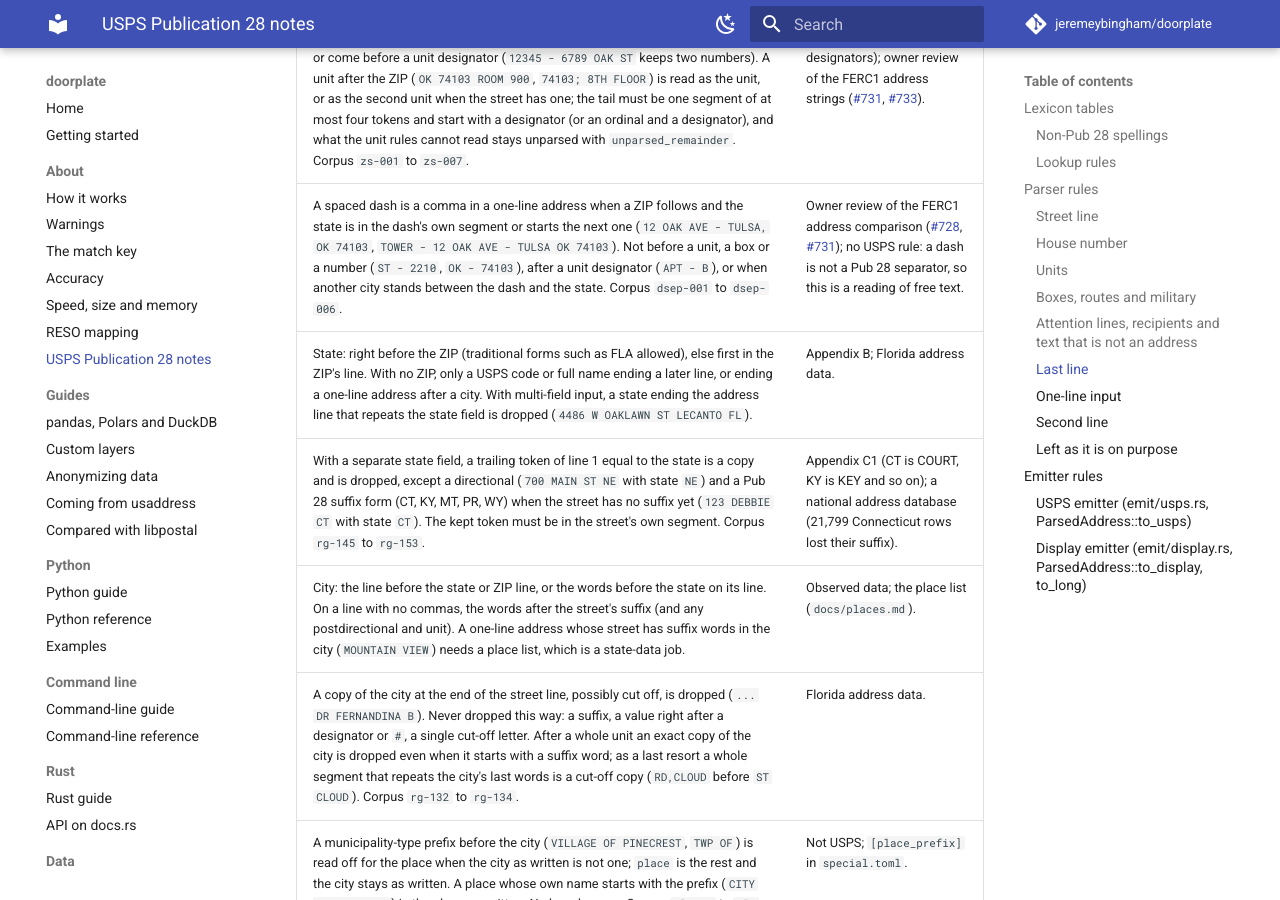
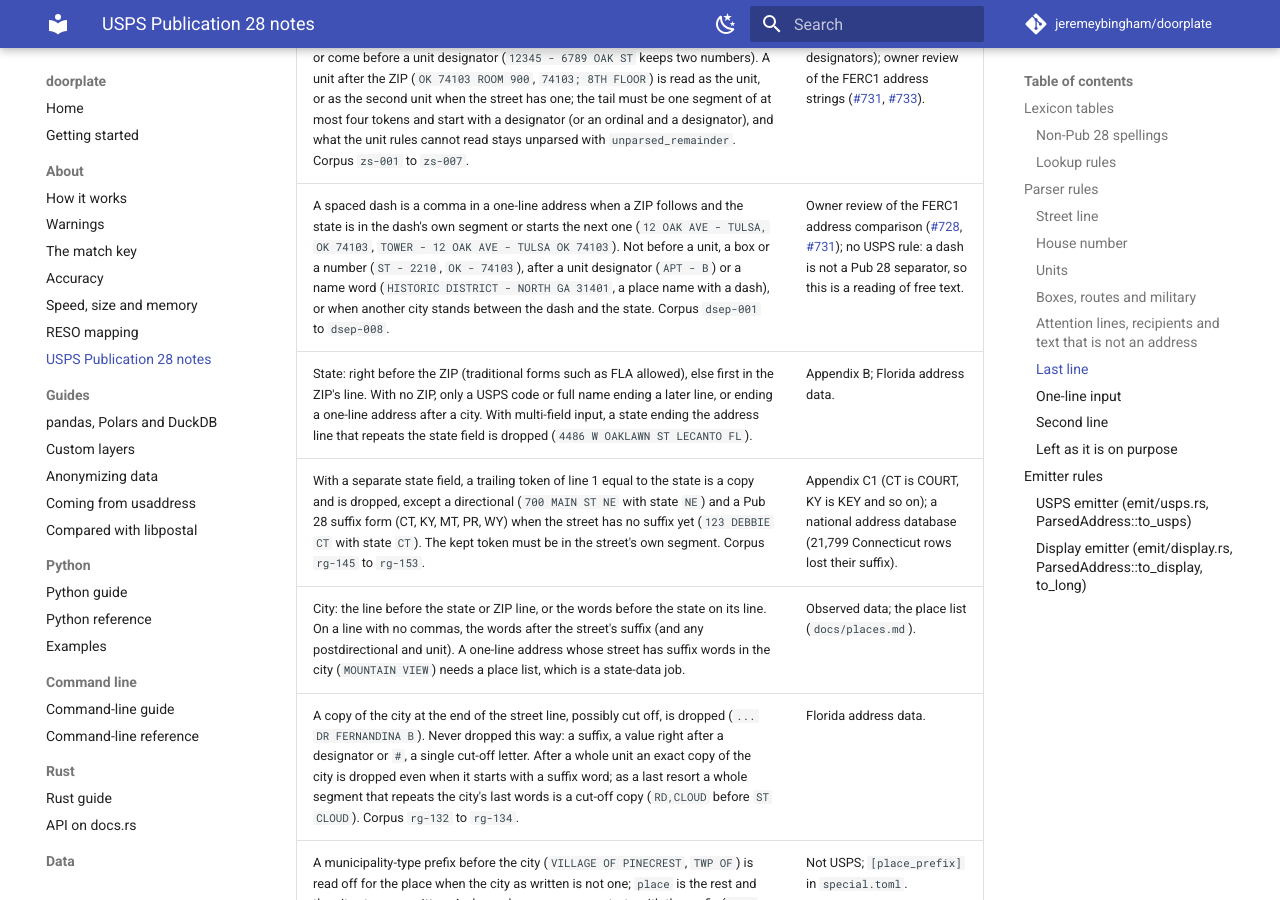
Before and after one commit to jeremeybingham/doorplate, an MkDocs documentation site: the page built from docs/usps-pub28-notes.md, in a window 1280 px wide and 900 px high, scrolled down 17998 px. Built offline with MkDocs 1.6.1 and Material for MkDocs 9.7.7, drawn with Linux system fonts in a browser that asks for light colours; comment, search, counter and statistics services are not loaded.

Commit message:
Corpus cases for a dash in a place name and a dash before the state (#736)
Co-Authored-By: Claude Sonnet 5.5 <noreply@anthropic.com>

```diff
--- a/docs/usps-pub28-notes.md
+++ b/docs/usps-pub28-notes.md
@@ -218,7 +218,7 @@ How the tagger (`crates/doorplate/src/tagger/`) reads an address, grouped by the
 | ZIP: the last token, 5 or 9 digits or `5-4`, not after `#`. A shorter all-digit token after a state is an invalid ZIP when the state starts its line or the input is at least 30 characters long. | §224 (ZIP formats); truncation seen in county data. |
 | A nearly right ZIP is repaired where that is safe: a four-digit number after a state whose ZIPs start with `0` (CT, MA, ME, NH, NJ, PR, RI, VT, VI) gets its zero back (`NJ 7102` is `07102`); a space before the hyphen of a ZIP+4 is ignored; an extension of fewer than four digits is dropped; an extension of up to four characters with a letter in it is dropped; seven or eight digits with no hyphen keep the first five. Each repair raises `zip_repaired`. Not after another state (`TX 7500`), nor for a number before the state. Corpus `zr-001` to `zr-014`. | §224 (five digits, hyphen, four digits); USPS ZIP ranges; Texas licensing review and NAD (#541, #606). |
 | A ZIP+4 with spaces around its hyphen (`74103 - 2373`, `74103- 2373`) is read as `74103-2373`, when the five digits and the four digits are the last of their segment or come before a unit designator (`12345 - 6789 OAK ST` keeps two numbers). A unit after the ZIP (`OK 74103 ROOM 900`, `74103; 8TH FLOOR`) is read as the unit, or as the second unit when the street has one; the tail must be one segment of at most four tokens and start with a designator (or an ordinal and a designator), and what the unit rules cannot read stays unparsed with `unparsed_remainder`. Corpus `zs-001` to `zs-007`. | §224 (five digits, hyphen, four digits); §213 (unit designators); owner review of the FERC1 address strings (#731, #733). |
-| A spaced dash is a comma in a one-line address when a ZIP follows and the state is in the dash's own segment or starts the next one (`12 OAK AVE - TULSA, OK 74103`, `TOWER - 12 OAK AVE - TULSA OK 74103`). Not before a unit, a box or a number (`ST - 2210`, `OK - 74103`), after a unit designator (`APT - B`), or when another city stands between the dash and the state. Corpus `dsep-001` to `dsep-006`. | Owner review of the FERC1 address comparison (#728, #731); no USPS rule: a dash is not a Pub 28 separator, so this is a reading of free text. |
+| A spaced dash is a comma in a one-line address when a ZIP follows and the state is in the dash's own segment or starts the next one (`12 OAK AVE - TULSA, OK 74103`, `TOWER - 12 OAK AVE - TULSA OK 74103`). Not before a unit, a box or a number (`ST - 2210`, `OK - 74103`), after a unit designator (`APT - B`) or a name word (`HISTORIC DISTRICT - NORTH GA 31401`, a place name with a dash), or when another city stands between the dash and the state. Corpus `dsep-001` to `dsep-008`. | Owner review of the FERC1 address comparison (#728, #731); no USPS rule: a dash is not a Pub 28 separator, so this is a reading of free text. |
 | State: right before the ZIP (traditional forms such as FLA allowed), else first in the ZIP's line. With no ZIP, only a USPS code or full name ending a later line, or ending a one-line address after a city. With multi-field input, a state ending the address line that repeats the state field is dropped (`4486 W OAKLAWN ST LECANTO FL`). | Appendix B; Florida address data. |
 | With a separate state field, a trailing token of line 1 equal to the state is a copy and is dropped, except a directional (`700 MAIN ST NE` with state `NE`) and a Pub 28 suffix form (CT, KY, MT, PR, WY) when the street has no suffix yet (`123 DEBBIE CT` with state `CT`). The kept token must be in the street's own segment. Corpus `rg-145` to `rg-153`. | Appendix C1 (CT is COURT, KY is KEY and so on); a national address database (21,799 Connecticut rows lost their suffix). |
 | City: the line before the state or ZIP line, or the words before the state on its line. On a line with no commas, the words after the street's suffix (and any postdirectional and unit). A one-line address whose street has suffix words in the city (`MOUNTAIN VIEW`) needs a place list, which is a state-data job. | Observed data; the place list (`docs/places.md`). |
```
Also changed, not shown: 2 other files.
